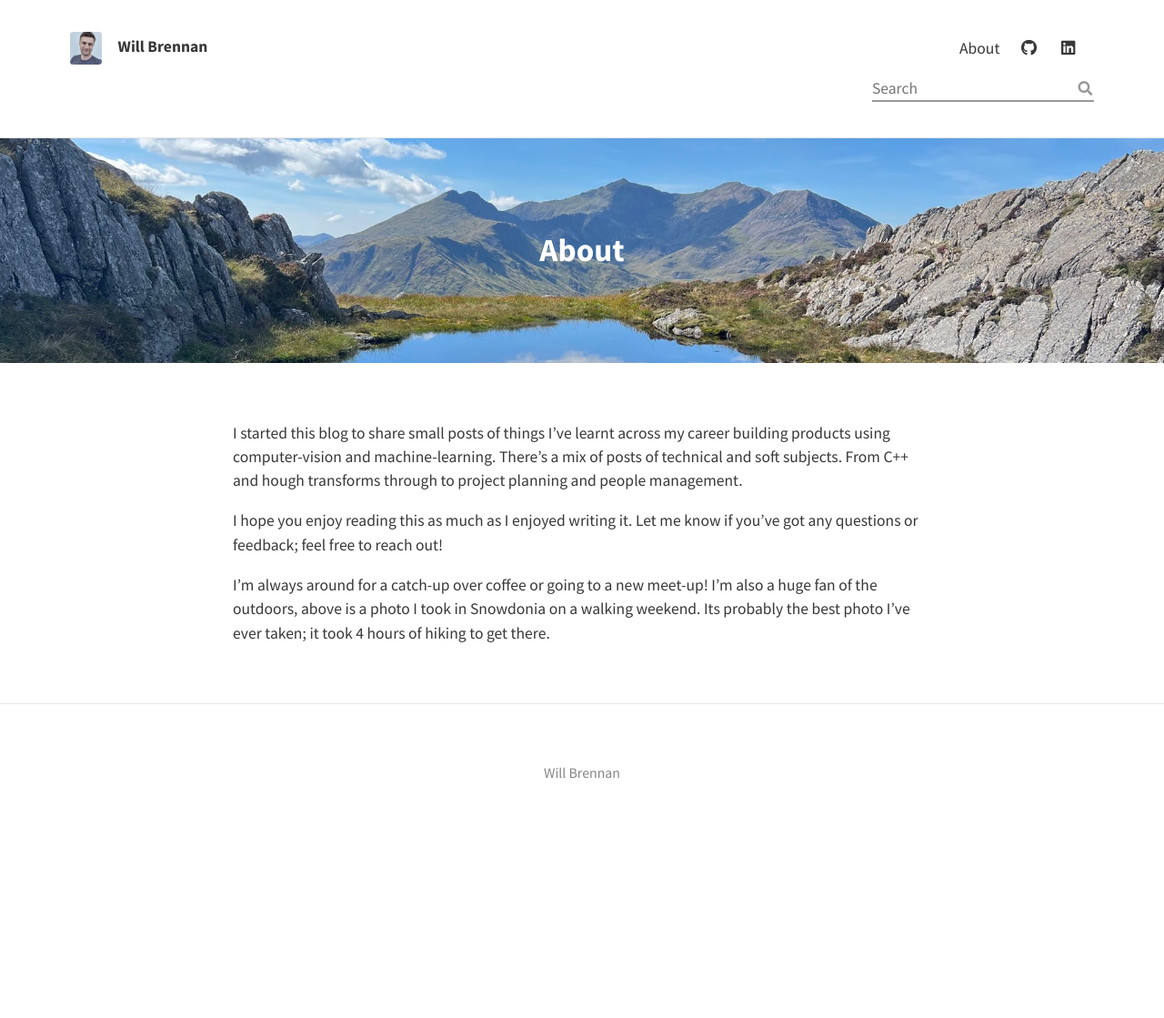
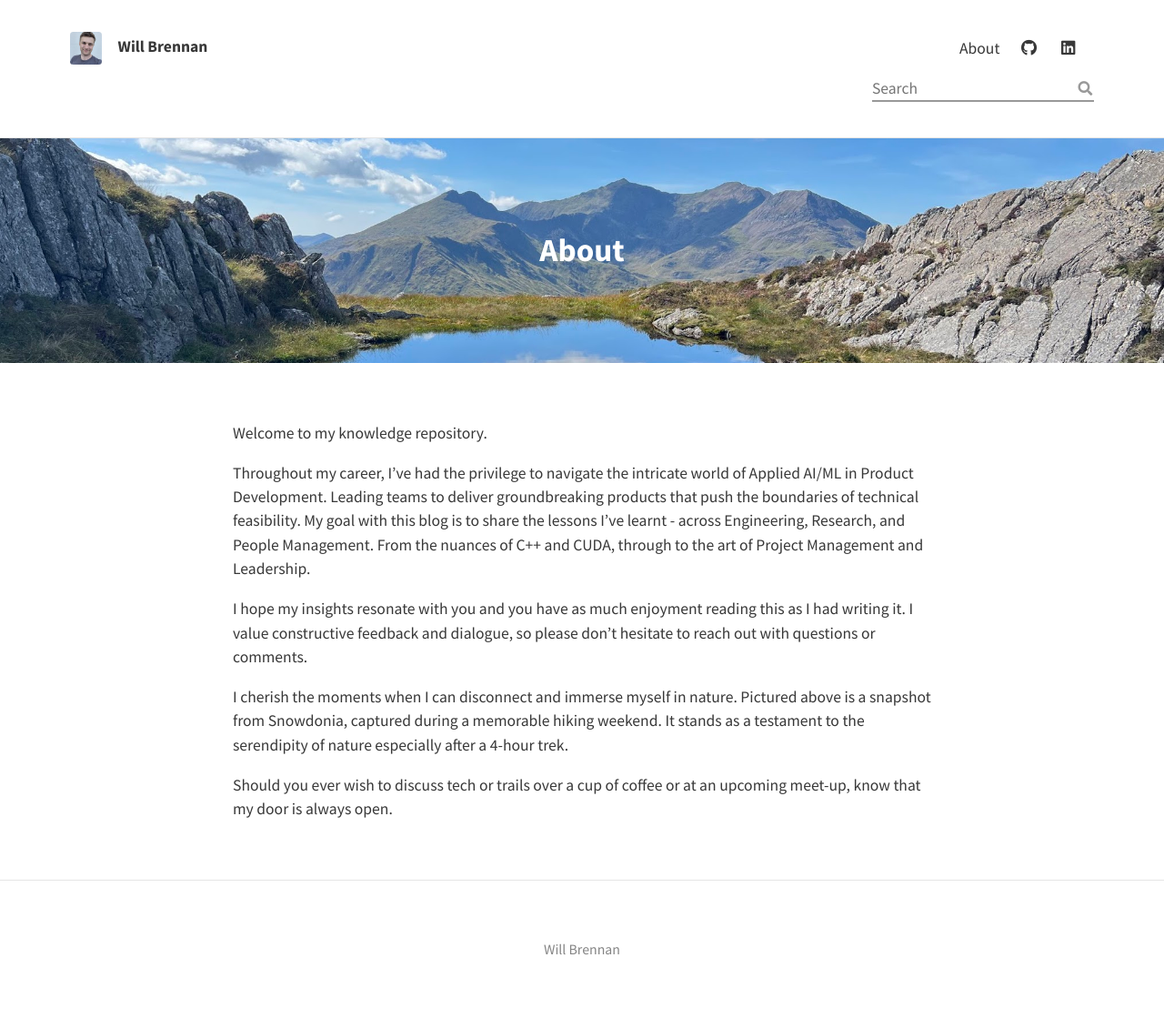
Before and after one commit to WillBrennan/blog, a Jekyll site: the page built from about.md, in a window 1280 px wide. Shown: the whole page at 91% size. Built offline with Jekyll 4.4.1, drawn with Linux system fonts in a browser that asks for light colours; nearby versions of some CDN libraries; before the commit the page ends 926 px from its top, so only the background shows below that.

Commit message:
update about section

```diff
--- a/about.md
+++ b/about.md
@@ -5,8 +5,12 @@ permalink: /about/
 feature-img: "assets/img/about.jpg"
 ---
 
-I started this blog to share small posts of things I've learnt across my career building products using computer-vision and machine-learning. There's a mix of posts of technical and soft subjects. From C++ and hough transforms through to project planning and people management.
+Welcome to my knowledge repository.
 
-I hope you enjoy reading this as much as I enjoyed writing it. Let me know if you've got any questions or feedback; feel free to reach out!
+Throughout my career, I've had the privilege to navigate the intricate world of Applied AI/ML in Product Development. Leading teams to deliver groundbreaking products that push the boundaries of technical feasibility.  My goal with this blog is to share the lessons I've learnt - across Engineering, Research, and People Management. From the nuances of C++ and CUDA, through to the art of Project Management and Leadership.
 
-I'm always around for a catch-up over coffee or going to a new meet-up! I'm also a huge fan of the outdoors, above is a photo I took in Snowdonia on a walking weekend. Its probably the best photo I've ever taken; it took 4 hours of hiking to get there.
+I hope my insights resonate with you and you have as much enjoyment reading this as I had writing it. I value constructive feedback and dialogue, so please don't hesitate to reach out with questions or comments.
+
+I cherish the moments when I can disconnect and immerse myself in nature. Pictured above is a snapshot from Snowdonia, captured during a memorable hiking weekend. It stands as a testament to the serendipity of nature especially after a 4-hour trek.
+
+Should you ever wish to discuss tech or trails over a cup of coffee or at an upcoming meet-up, know that my door is always open.
```
